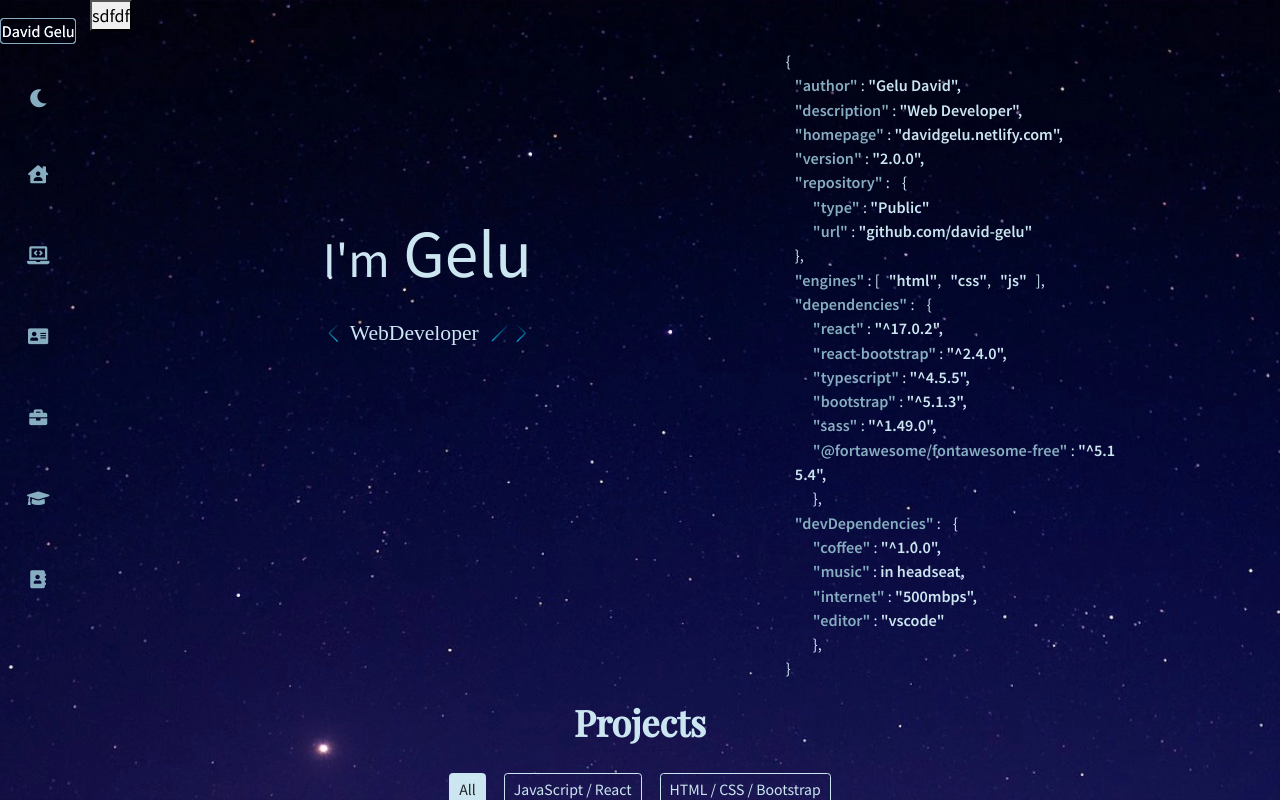
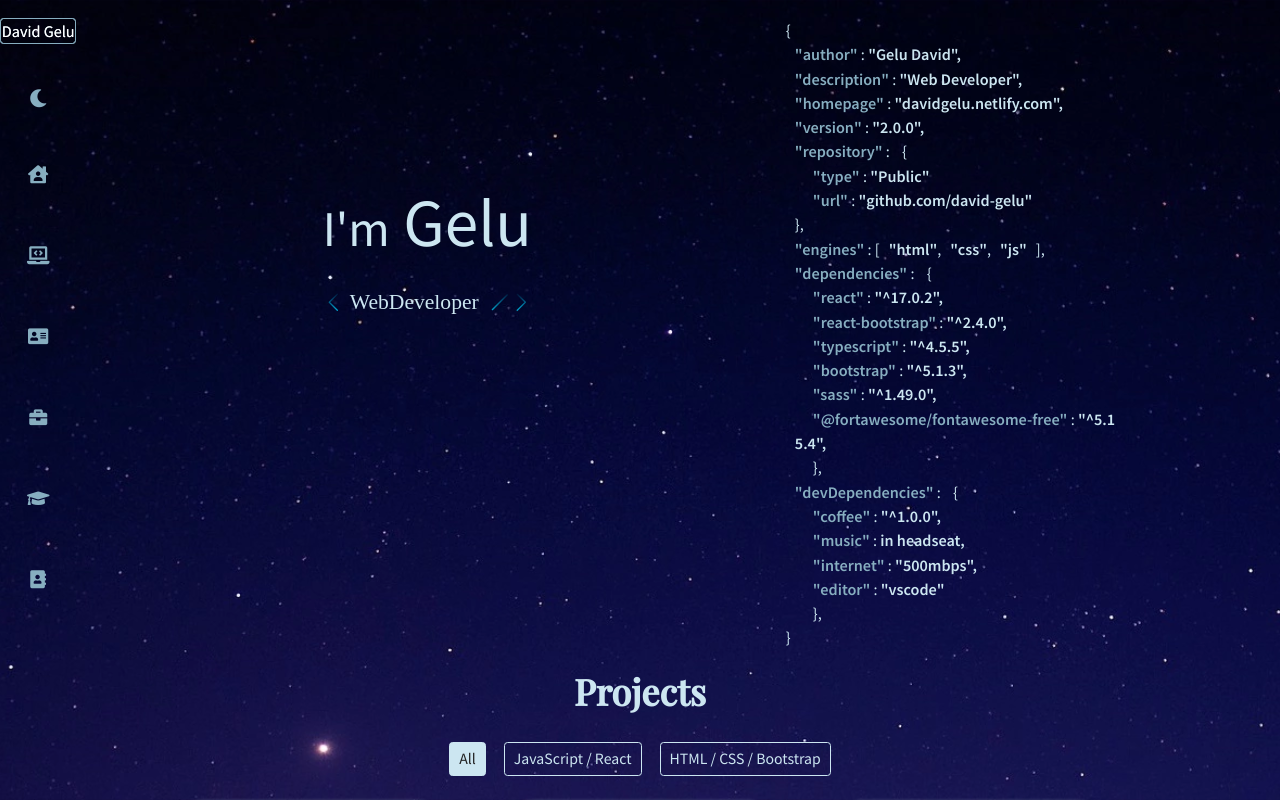
Before and after one commit to david-gelu/react-portfolio, a React (Create React App) app: page /#main in a window 1280 px wide. Shown: the top 800 px of the page. Built offline with nearby package versions, Linux system fonts and the light colour scheme.

Commit message:
comment cod

```diff
--- a/src/App.js
+++ b/src/App.js
@@ -11,26 +11,26 @@ const AboutMePage = React.lazy(() => import('./compnents/AboutMePage'));
 const ContactPage = React.lazy(() => import('./compnents/ContactPage'));
 
 const App = () => {
-  let deferredPrompt;
+  // let deferredPrompt;
 
-  window.addEventListener('beforeinstallprompt', (e) => {
-    e.preventDefault();
-    deferredPrompt = e;
-    showInstallPromotion();
-    console.log(`'beforeinstallprompt' event was fired.`);
-  })
+  // window.addEventListener('beforeinstallprompt', (e) => {
+  //   e.preventDefault();
+  //   deferredPrompt = e;
+  //   showInstallPromotion();
+  //   console.log(`'beforeinstallprompt' event was fired.`);
+  // })
 
-  const btnAdd = async () => {
-    hideInstallPromotion();
-    deferredPrompt.prompt();
-    const { outcome } = await deferredPrompt.userChoice;
-    console.log(`User response to the install prompt: ${outcome}`);
-    deferredPrompt = null;
-  }
+  // const btnAdd = async () => {
+  //   hideInstallPromotion();
+  //   deferredPrompt.prompt();
+  //   const { outcome } = await deferredPrompt.userChoice;
+  //   console.log(`User response to the install prompt: ${outcome}`);
+  //   deferredPrompt = null;
+  // }
   return (
     <Suspense fallback={<div className="loading">Loading...</div>}>
       <NavBar />
-      <button style={{ marginLeft: '5rem' }} onClick={btnAdd}>sdfdf</button>
+      {/* <button style={{ marginLeft: '5rem' }} onClick={btnAdd}>sdfdf</button> */}
       <HomePage />
       <ProjectsPage />
       <AboutMePage />
```
